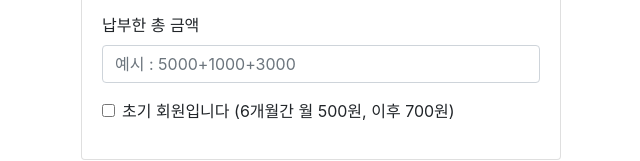
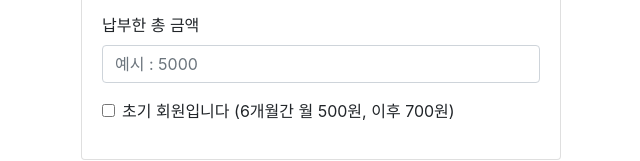
Before and after one commit to HyungJu/calculate-youtube-premium-refund, a plain HTML site: page index.html in a window 1280 px wide. Shown: the part 444-605 px from the top of the page, without its empty margins (319-959 px from the left). Drawn offline with nearby package versions, Linux system fonts and the light colour scheme.

Commit message:
덧셈 연산이 가능하다는 헛소리를 완전히 제거했습니다.

```diff
--- a/index.html
+++ b/index.html
@@ -54,7 +54,7 @@
             </div>
             <div class="form-group">
                 <label>납부한 총 금액</label>
-                <input class="form-control" v-model="amount" type="number" placeholder="예시 : 5000+1000+3000">
+                <input class="form-control" v-model="amount" type="number" placeholder="예시 : 5000">
             </div>
             <div class="form-group">
                 <div class="form-check">
```
